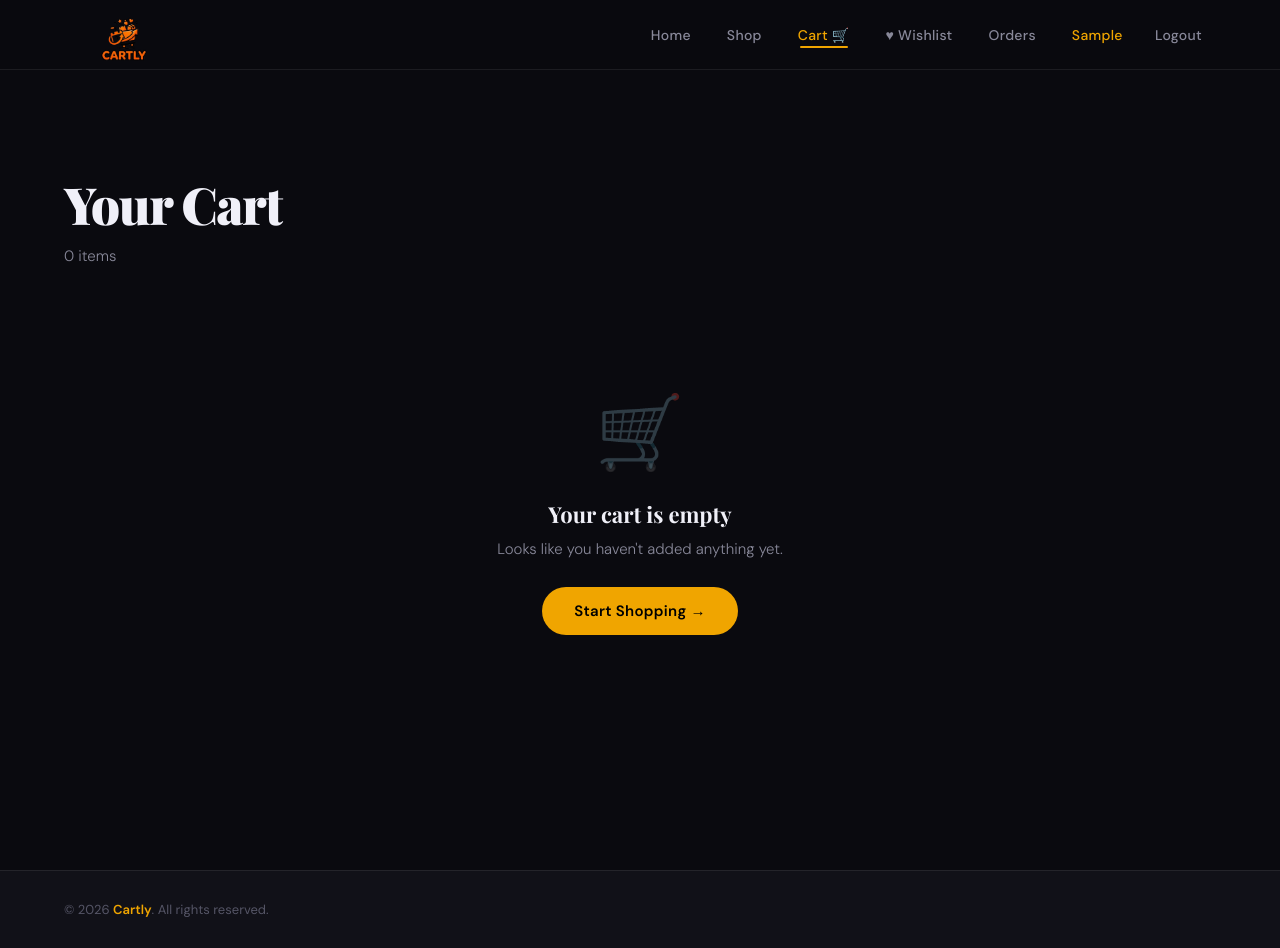
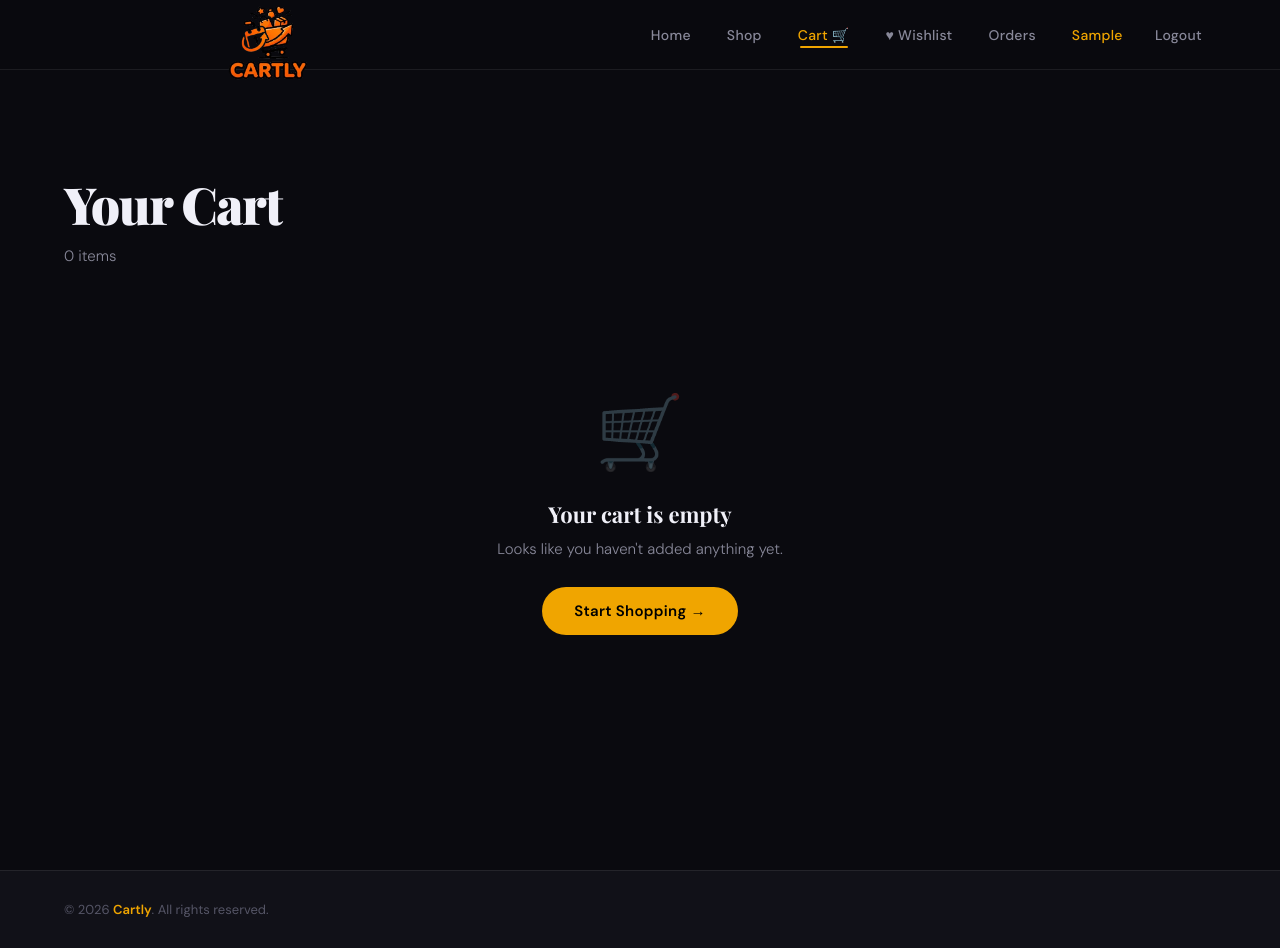
Before and after one commit to garcesjonas0-droid/Cartly, a website: page cart.html in a window 1280 px wide. Drawn offline with nearby package versions, Linux system fonts and the light colour scheme; sample sign-in values are in the browser's storage.

Commit message:
still the logo

```diff
--- a/cart.html
+++ b/cart.html
@@ -43,7 +43,7 @@
 
 <nav class="navbar">
   <a class="nav-brand" href="index.html">
-    <img src="./logo.png.png" alt="Cartly" style="height:52px;width:auto;vertical-align:middle;margin-right:4px;">
+   <img src="./logo.png.png" alt="Cartly" style="height:90px;width:auto;vertical-align:middle;margin-left:100px;">
   </a>
   <ul class="nav-links">
     <li><a href="index.html">Home</a></li>
```
